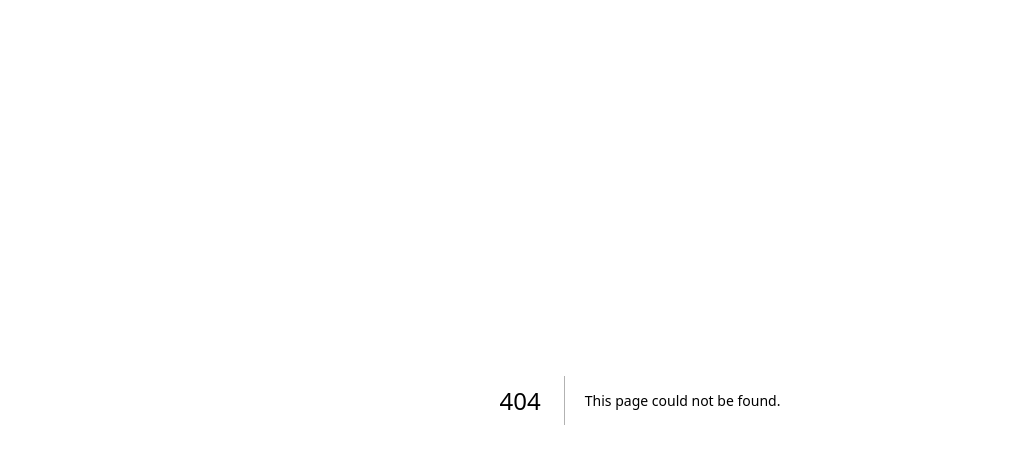
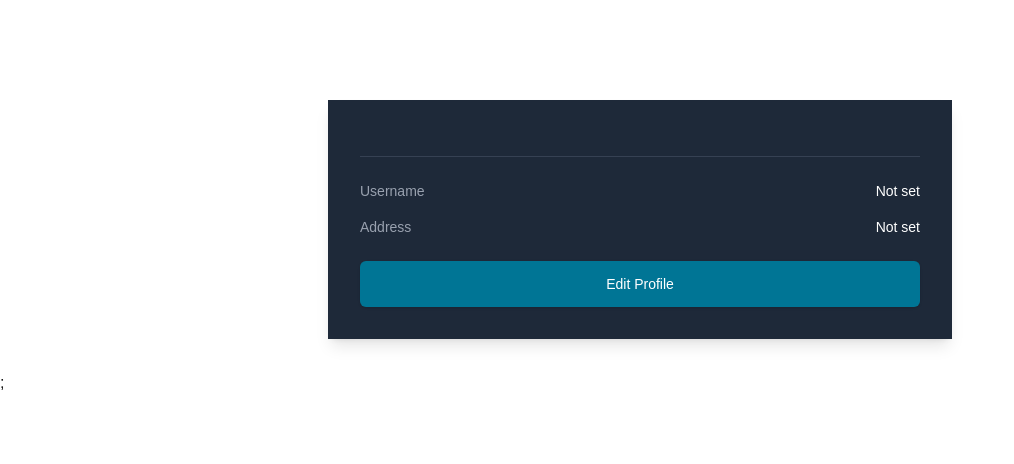
Before and after one commit to Priyanshubelwal17/NextCart-Ecommerce, a Next.js app: page /account in a window 1280 px wide. Before the commit this address had no page. Shown: the top 464 px of the page, without its empty margins (0-1014 px from the left). Built offline with nearby package versions, Linux system fonts and the light colour scheme; no server answers; the database is empty; sample sign-in values are in the browser's storage.

Commit message:
Add Userprofile

```diff
--- /dev/null
+++ b/src/actions/user.ts
@@ -0,0 +1,41 @@
+"use server";
+
+import { auth } from "@/auth";
+import { prisma } from "../lib/prisma";
+import { error } from "console";
+import { revalidatePath } from "next/cache";
+
+export default async function updateProfile(formData: FormData) {
+  const session = await auth();
+  if (!session?.user?.id) {
+    return { error: "You must be logged in to update your profile" };
+  }
+  try {
+    const username = formData.get("username") as string;
+    const nationality = formData.get("nationality") as string;
+    const address = formData.get("address") as string;
+
+    await prisma.user.update({
+      where: {
+        id: session?.user?.id,
+      },
+      data: {
+        username,
+        nationality,
+        address,
+      },
+    });
+    revalidatePath("/account");
+
+    return { success: "Profile updated successfully" };
+  } catch (error) {
+    console.error(error);
+    if (
+      (error as any).code === "P2002" &&
+      (error as any).meta?.target?.includes("username")
+    ) {
+      return { error: "This username is already taken" };
+    }
+    return { error: "Falied to update path" };
+  }
+}
--- /dev/null
+++ b/src/app/account/page.tsx
@@ -0,0 +1,25 @@
+import { auth } from "@/auth";
+import updateProfile from "@/src/actions/user";
+import AccountForm from "@/src/components/AccountForm";
+import AccountPageClient from "@/src/components/AccountPageClient";
+import { prisma } from "@/src/lib/prisma";
+import { redirect } from "next/navigation";
+
+async function Page() {
+  const session = await auth();
+  if (!session) redirect("/");
+  const user = await prisma.user.findUnique({
+    where: {
+      id: session.user?.id,
+    },
+  });
+
+  return (
+    <main className="max-w-2xl mx-auto px-4 sm:px-6 lg:px-6 py-8">
+      <h1 className="text-3xl font-bold text-white mb-8"> My account </h1>
+      <AccountPageClient user={user} />
+    </main>
+  );
+}
+
+export default Page;
--- /dev/null
+++ b/src/components/userProfile.tsx
@@ -0,0 +1,50 @@
+import Image from "next/image";
+import React from "react";
+
+interface UserProfileProps {
+  user: User | null;
+  onEdit: () => void;
+}
+
+function UserProfile({ user, onEdit }: UserProfileProps) {
+  return (
+    <div className="bg-gray-800 p-8 shadow-lg space-y-6">
+      <div className="flex flex-col items-center spae-y-4">
+        {user?.image && (
+          <Image
+            src={user.image}
+            alt="User Avatar"
+            width={96}
+            height={96}
+            className="rounded-full"
+          />
+        )}
+        <h2 className="text-2xl font-bold text-white">{user?.name} </h2>
+        <p className="text-sm text-gray-400 ">{user?.email} </p>
+      </div>
+      <div className="border-t border-gray-700 pt-6 space-y-4">
+        <div className="flex justify-between">
+          <span className="text-sm font-medium text-gray-400">Username</span>
+          <span className="text-sm text-white">
+            {" "}
+            {user?.username || "Not set"}{" "}
+          </span>
+        </div>
+        <div className="flex justify-between">
+          <span className="text-sm font-medium text-gray-400">Address </span>
+          <span className="text-sm text-white text-right">
+            {user?.address || "Not set"}
+          </span>
+        </div>
+      </div>
+      <button
+        onClick={onEdit}
+        className="w-full flex justify-center py-3 px-4 border border-transparent rounded-md shadow-sm text-sm font-medium text-white bg-cyan-700 focus:outline-none focus:ring-2 focus:ring-offset-gray-800 focus:ring-cyan-500"
+      >
+        Edit Profile
+      </button>
+    </div>
+  );
+}
+
+export default UserProfile;
```
